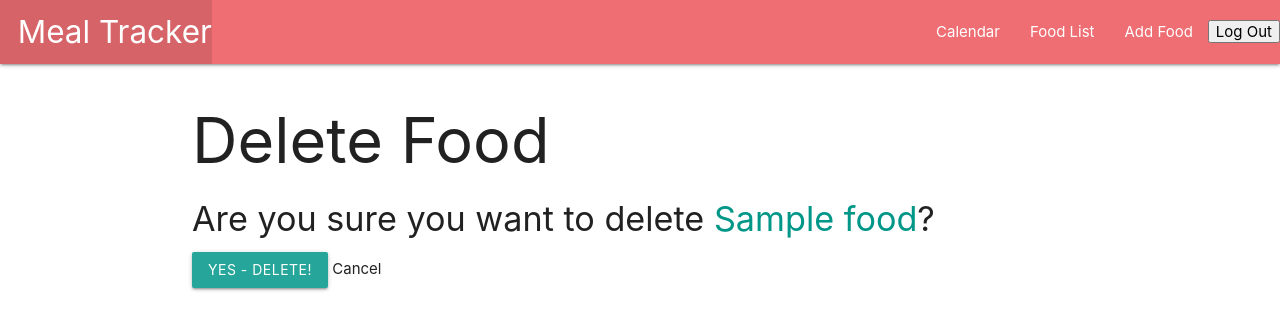
After one commit to kelleralex04/meal-tracker, a Django app: page /foods/1/delete/ in a window 1280 px wide. The commit adds this page. Shown: the top 330 px of the page. Run offline with Django 5.2, Linux system fonts and the light colour scheme; a user stored in the database is signed in; tables that the repository leaves empty hold one stand-in row (values such as "Sample post").

Commit message:
creates basic delete fuctionality for food list items v1

```diff
--- /dev/null
+++ b/main_app/templates/main_app/food_confirm_delete.html
@@ -0,0 +1,13 @@
+{% extends 'base.html' %}
+
+{% block content %}
+  <h1>Delete Food</h1>
+
+  <h4>Are you sure you want to delete <span class="teal-text">{{ object.name }}</span>?</h4>
+
+  <form action="" method="POST">
+    {% csrf_token %}
+    <input type="submit" value="Yes - Delete!" class="btn">
+    <a href="{% url 'foods_list' %}">Cancel</a>
+  </form>
+{% endblock %}
--- a/main_app/templates/main_app/food_form.html
+++ b/main_app/templates/main_app/food_form.html
@@ -13,8 +13,10 @@
   <table>
     {{ form.as_table }}
   </table>
-  <input type="submit" value="Submit!" class="btn">
+    <input type="submit" value="Submit!" class="btn">
 </form>
-
+{% if object %}
+  <a href="{% url 'foods_delete' object.id %}">Delete</a>
+{% endif %}
 
 {% endblock %}
--- a/main_app/urls.py
+++ b/main_app/urls.py
@@ -11,4 +11,5 @@ urlpatterns = [
     path('foods/', views.FoodList.as_view(), name="foods_list"),
     path('foods/create/', views.FoodCreate.as_view(), name="foods_create"),
     path('foods/<int:pk>/update/', views.FoodUpdate.as_view(), name='foods_update'),
+    path('foods/<int:pk>/delete/', views.FoodDelete.as_view(), name='foods_delete'),
 ]
--- a/main_app/views.py
+++ b/main_app/views.py
@@ -6,7 +6,7 @@ from django.contrib.auth.decorators import login_required
 from django.contrib.auth.mixins import  LoginRequiredMixin
 from django.contrib.auth.forms import UserCreationForm
 from .models import Meal, Food
-from django.views.generic.edit import CreateView, UpdateView
+from django.views.generic.edit import CreateView, UpdateView, DeleteView
 from django.views.generic import ListView
 
 
@@ -120,3 +120,7 @@ class FoodList(LoginRequiredMixin, ListView):
 class FoodUpdate(LoginRequiredMixin, UpdateView):
     model = Food
     fields = '__all__'
+
+class FoodDelete(LoginRequiredMixin, DeleteView):
+    model = Food
+    success_url = '/foods'
```
